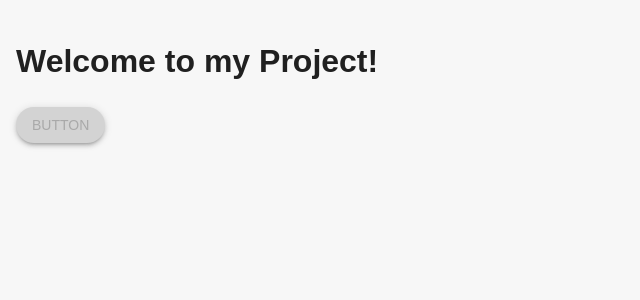
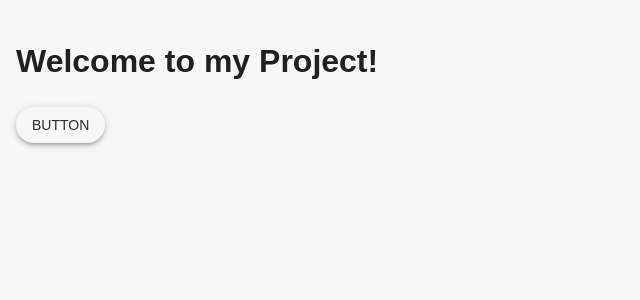
Before and after one commit to noadjamila/TechStudyFinder, a React (Create React App) app in the folder client/: page / in a window 1280 px wide. Shown: the top 300 px of the page, without its empty margins (0-640 px from the left). Built offline with nearby package versions, Linux system fonts and the light colour scheme.

Commit message:
Reference theme palette instead of using hard-coded color strings

```diff
--- a/client/src/components/Button.tsx
+++ b/client/src/components/Button.tsx
@@ -4,15 +4,15 @@ export default function Button() {
   return (
     <MUIButton
       variant="contained"
-      sx={{
-        backgroundColor: "lightGrey",
-        color: "darkGrey",
+      sx={(theme) => ({
+        backgroundColor: theme.palette.grey[100],
+        color: theme.palette.grey[900],
         borderRadius: "20px",
         boxShadow: 3,
         ":hover": {
-          backgroundColor: "purple",
+          backgroundColor: theme.palette.primary.main,
         },
-      }}
+      })}
     >
       Button
     </MUIButton>
```
